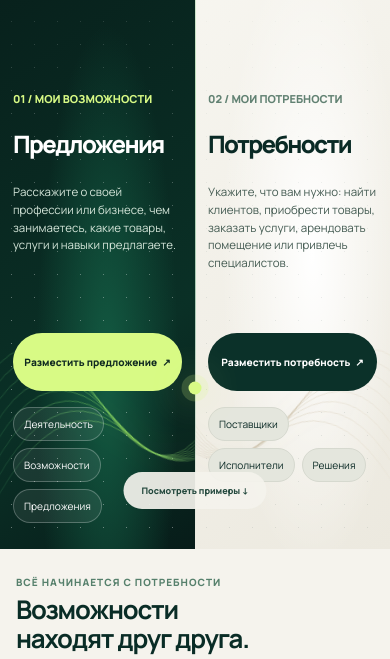
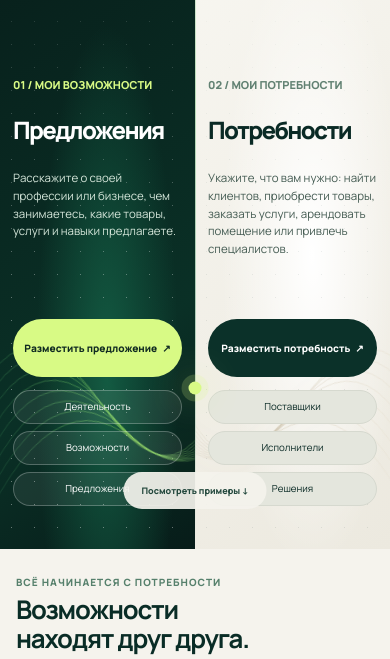
Before and after one commit to emilabdurahmang-collab/faydly-platform, a website: page index.html in a window 390 px wide. Shown: the part 151-810 px from the top of the page. Drawn offline with Linux system fonts and the light colour scheme.

Commit message:
Align three mobile category labels in matching rows across both hero halves

```diff
--- a/index.html
+++ b/index.html
@@ -158,6 +158,13 @@
  .hero .half-content>.btn{align-self:stretch}
  .hero .half-content>.chips{width:100%}
 }
+
+/* Match the three label rows across both halves on narrow mobile screens. */
+@media(max-width:700px){
+ .hero .half-content>.chips{display:grid;grid-template-columns:minmax(0,1fr);gap:7px;align-content:start;margin-top:13px}
+ .hero .half-content>.chips .chip{display:flex;align-items:center;justify-content:center;min-height:34px;width:100%;padding:7px 5px;text-align:center;font-size:clamp(9px,2.5vw,12px);white-space:nowrap}
+ .hero .half-content,.hero .right .half-content{top:32.5%}
+}
 </style></head><body>
 <section class="hero" id="top"><header class="header"><a class="logo" href="#top">FAYDLY<span>.</span></a><nav class="nav"><a href="#opportunities">Возможности</a><a href="#how">Как это работает</a><a href="#about">О платформе</a></nav><div class="header-actions"><button class="btn login" onclick="openModal('login')">Войти</button><button class="btn dark" onclick="openModal('register')">Регистрация ↗</button></div></header>
 <div class="half left"><svg class="wave" viewBox="0 0 800 600" preserveAspectRatio="none" aria-hidden="true"><defs><linearGradient id="g1"><stop stop-color="#5dfab0" stop-opacity="0"/><stop offset=".55" stop-color="#b4ff65" stop-opacity=".95"/><stop offset="1" stop-color="#70ddab" stop-opacity="0"/></linearGradient></defs><g stroke="url(#g1)"><path d="M-80 470 Q170 30 390 330 T880 90"/><path d="M-80 490 Q180 60 400 340 T880 110"/><path d="M-80 510 Q190 90 410 350 T880 130"/><path d="M-80 530 Q200 120 420 360 T880 150"/><path d="M-80 550 Q210 150 430 370 T880 170"/><path d="M-80 570 Q220 180 440 380 T880 190"/><path d="M-80 590 Q230 210 450 390 T880 210"/><path d="M-80 610 Q240 240 460 400 T880 230"/></g></svg><div class="half-content"><div class="eyebrow">01 / МОИ ВОЗМОЖНОСТИ</div><h1>Предложения</h1><p>Расскажите о своей профессии или бизнесе, чем занимаетесь, какие товары, услуги и навыки предлагаете.</p><button class="btn lime" onclick="openModal('offer')">Разместить предложение <span>↗</span></button><div class="chips"><span class="chip">Деятельность</span><span class="chip">Возможности</span><span class="chip">Предложения</span></div></div></div>
```
